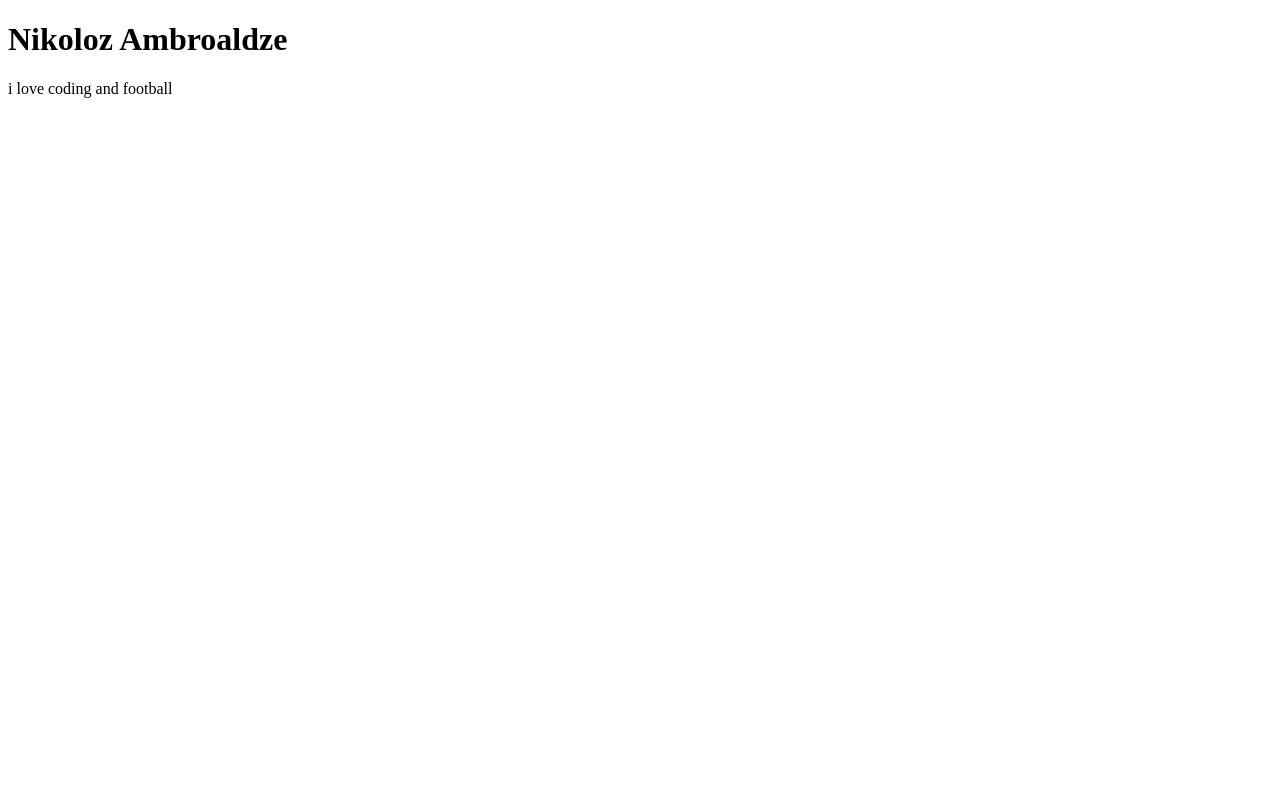
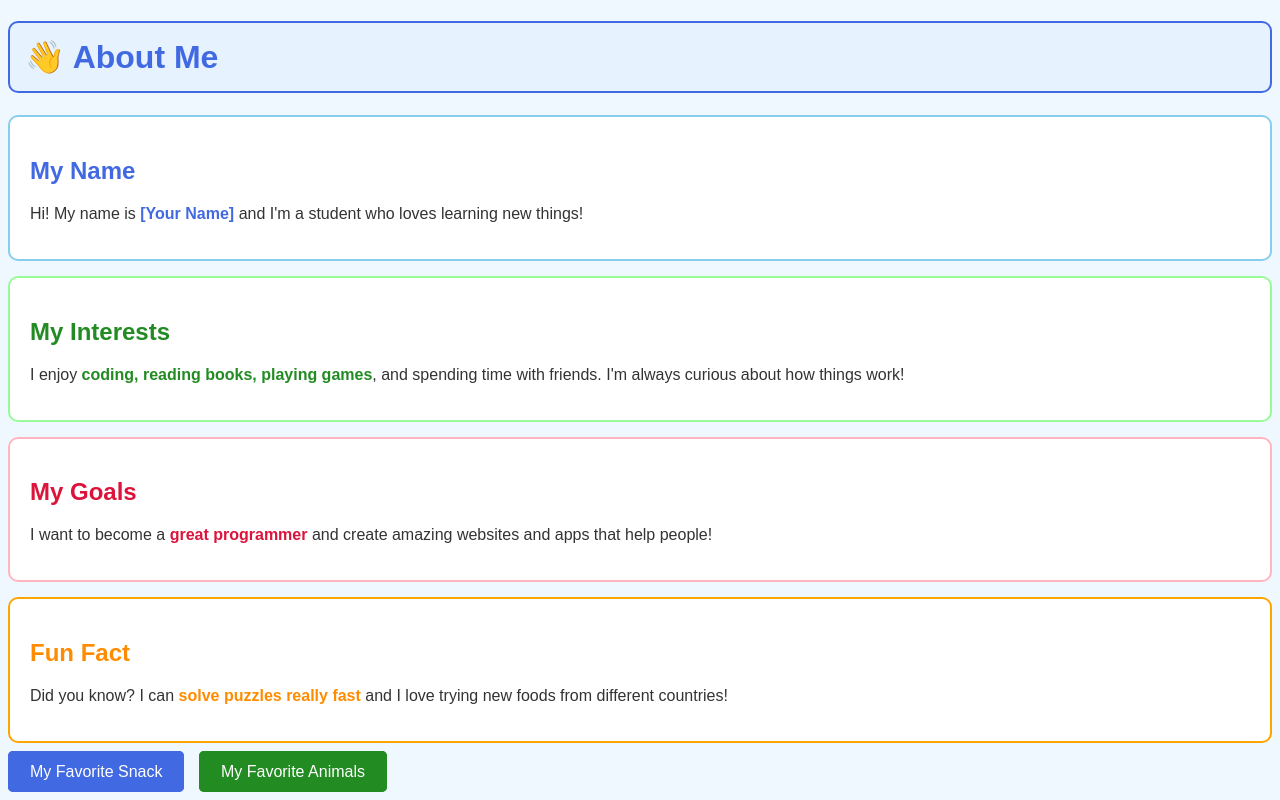
Before and after one commit to nambroladze/WebDev1, a plain HTML site: page MyBio/index.html in a window 1280 px wide. Drawn offline with Linux system fonts and the light colour scheme.

Commit message:
Add files via upload

```diff
--- a/MyBio/index.html
+++ b/MyBio/index.html
@@ -1,12 +1,118 @@
 <!DOCTYPE html>
-<html lang="en">
+<html>
   <head>
-    <meta charset="UTF-8" />
-    <meta name="viewport" content="width=device-width, initial-scale=1.0" />
-    <title>Document</title>
+    <title>About Me</title>
   </head>
-  <body>
-    <h1>Nikoloz Ambroaldze</h1>
-    <p>i love coding and football</p>
+  <body style="font-family: Arial; background-color: #f0f8ff; color: #333">
+    <h1
+      style="
+        color: #4169e1;
+        background-color: #e6f3ff;
+        padding: 15px;
+        border-radius: 10px;
+        border: 2px solid #4169e1;
+      "
+    >
+      👋 About Me
+    </h1>
+
+    <div
+      style="
+        background-color: #fff;
+        padding: 20px;
+        border-radius: 10px;
+        border: 2px solid #87ceeb;
+        margin-bottom: 15px;
+      "
+    >
+      <h2 style="color: #4169e1">My Name</h2>
+      <p>
+        Hi! My name is
+        <span style="color: #4169e1; font-weight: bold">[Your Name]</span> and
+        I'm a student who loves learning new things!
+      </p>
+    </div>
+
+    <div
+      style="
+        background-color: #fff;
+        padding: 20px;
+        border-radius: 10px;
+        border: 2px solid #98fb98;
+        margin-bottom: 15px;
+      "
+    >
+      <h2 style="color: #228b22">My Interests</h2>
+      <p>
+        I enjoy
+        <span style="color: #228b22; font-weight: bold"
+          >coding, reading books, playing games</span
+        >, and spending time with friends. I'm always curious about how things
+        work!
+      </p>
+    </div>
+
+    <div
+      style="
+        background-color: #fff;
+        padding: 20px;
+        border-radius: 10px;
+        border: 2px solid #ffb6c1;
+        margin-bottom: 15px;
+      "
+    >
+      <h2 style="color: #dc143c">My Goals</h2>
+      <p>
+        I want to become a
+        <span style="color: #dc143c; font-weight: bold">great programmer</span>
+        and create amazing websites and apps that help people!
+      </p>
+    </div>
+
+    <div
+      style="
+        background-color: #fff;
+        padding: 20px;
+        border-radius: 10px;
+        border: 2px solid #ffa500;
+      "
+    >
+      <h2 style="color: #ff8c00">Fun Fact</h2>
+      <p>
+        Did you know? I can
+        <span style="color: #ff8c00; font-weight: bold"
+          >solve puzzles really fast</span
+        >
+        and I love trying new foods from different countries!
+      </p>
+    </div>
+
+    <div style="margin-top: 20px">
+      <a
+        href="snack.html"
+        style="
+          background-color: #4169e1;
+          color: white;
+          padding: 10px 20px;
+          text-decoration: none;
+          border-radius: 5px;
+          border: 2px solid #4169e1;
+          margin-right: 10px;
+        "
+        >My Favorite Snack</a
+      >
+      <a
+        href="animals.html"
+        style="
+          background-color: #228b22;
+          color: white;
+          padding: 10px 20px;
+          text-decoration: none;
+          border-radius: 5px;
+          border: 2px solid #228b22;
+        "
+        >My Favorite Animals</a
+      >
+    </div>
   </body>
 </html>
```
Also changed, not shown: MyBio/animals.html (added, +119 -0 lines), MyBio/snack.html (added, +138 -0 lines).
